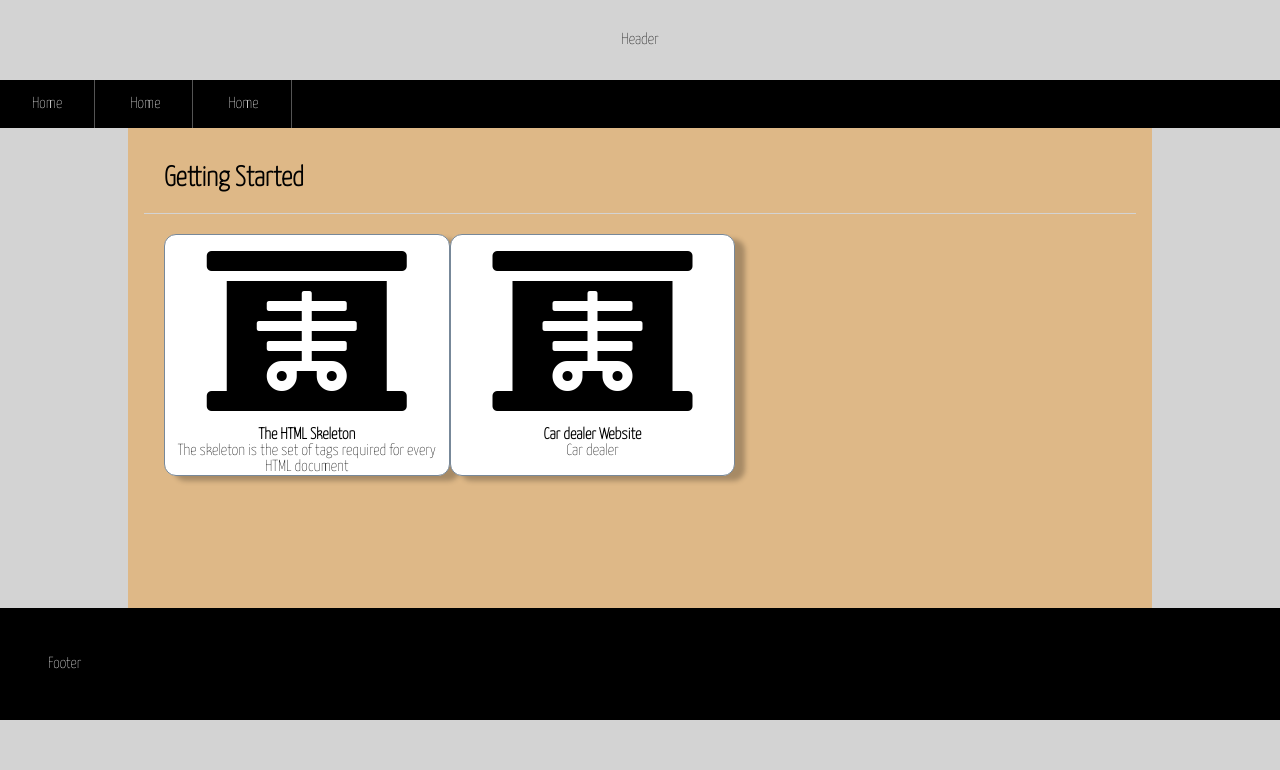
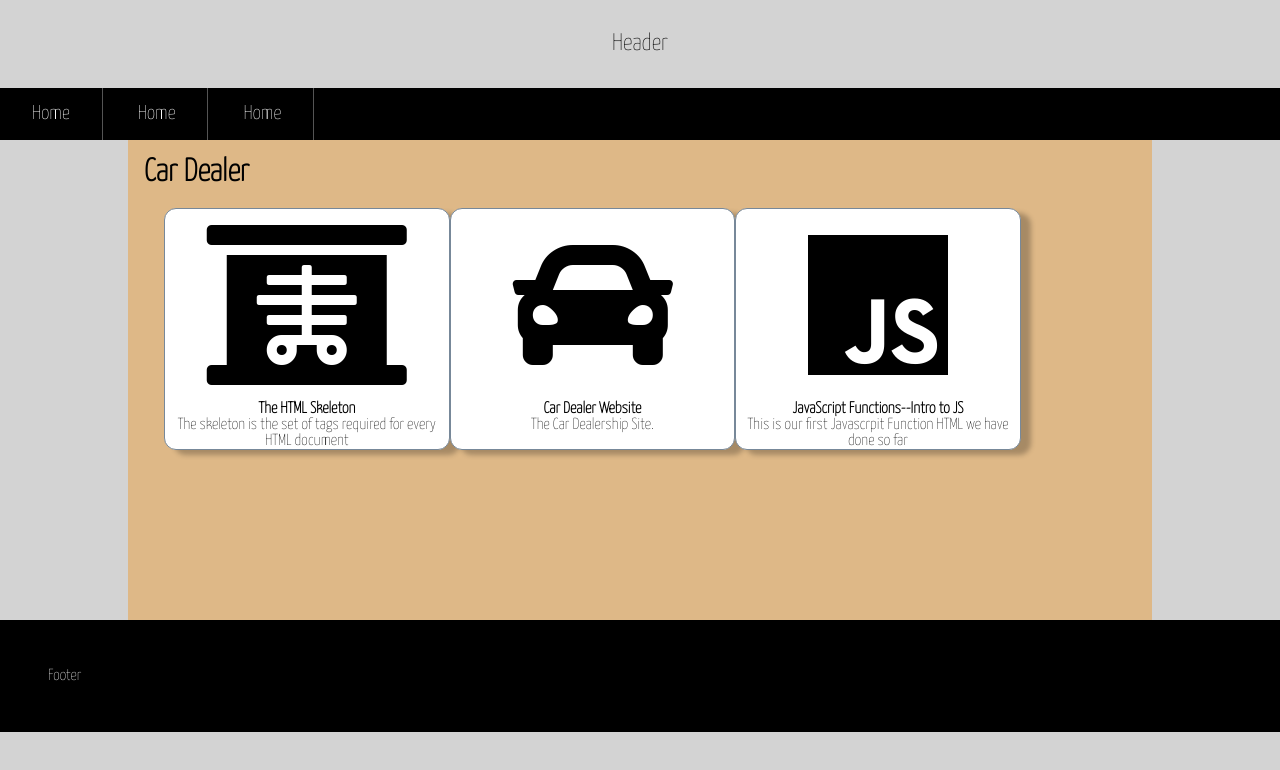
Before and after one commit to Edselanderson10/Web22021-Anderson, a plain HTML site: page index.html in a window 1280 px wide. Drawn offline with Linux system fonts and the light colour scheme; files that its build step writes are made by us from their sources.

Commit message:
Updated index.html to include our js page

```diff
--- a/index.html
+++ b/index.html
@@ -7,10 +7,9 @@
 
 
 
-
   </style>
   <meta name="viewport" content="width=device-width, initial-scale=1.0">
-
+  <link type="text/css" rel="stylesheet" href="css/cardealer.css">
   <link rel="preconnect" href="https://fonts.gstatic.com">
 <link href="https://fonts.googleapis.com/css2?family=Yanone+Kaffeesatz:wght@200&display=swap" rel="stylesheet">
 <link rel="stylesheet" href="https://use.fontawesome.com/releases/v5.15.2/css/all.css" integrity="sha384-vSIIfh2YWi9wW0r9iZe7RJPrKwp6bG+s9QZMoITbCckVJqGCCRhc+ccxNcdpHuYu" crossorigin="anonymous">
@@ -21,7 +20,7 @@
 
 
 
-    <title>Portfolio Home Page</title>
+    <title>portfolio home page</title>
 </head>
 <body>
 
@@ -38,9 +37,8 @@
     </nav>
     <div class="container">
         <!-- Put assignment  specific code here -->
-        <h3 class="section-header">Getting Started</h3>
-        <div  class="section-container">
-
+        <h1>Car Dealer</h1>
+          <div class="section-container">
 
             <div class="section-item">
             <a href="skeleton.html" target="_blank">
@@ -54,21 +52,41 @@
                     required for every HTML document
                   </p>
             </a>
-            </div><!-- End Section item -->
+            </div>
 
 
-          <div class="section-item">
+            <div class="section-item">
             <a href="cardealer/index.html" target="_blank">
                   <div class= "section-icon">
-                      <i class="fas fa-x-ray"></i>
+                      <i class="fas fa-car"></i>
 
                   </div>
-                  <h4>Car dealer Website</h4>
+                  <h4>Car Dealer Website</h4>
                   <p>
-                   Car dealer
+                    The Car Dealership Site.
                   </p>
             </a>
-            </div><!-- End Section item -->
+            </div>
+
+            <div class="section-item">
+            <a href="javascript/jsintro2.html" target="_blank">
+                  <div class= "section-icon">
+                      <i class="fab fa-js"></i>
+
+                  </div>
+                  <h4>JavaScript Functions--Intro to JS</h4>
+                  <p>
+                      This is our first Javascrpit Function HTML we have done so far
+                  </p>
+            </a>
+            </div>
+
+
+
+
+            <!-- End Section item -->
+
+
 
 
         </div><!-- End section container -->
```
